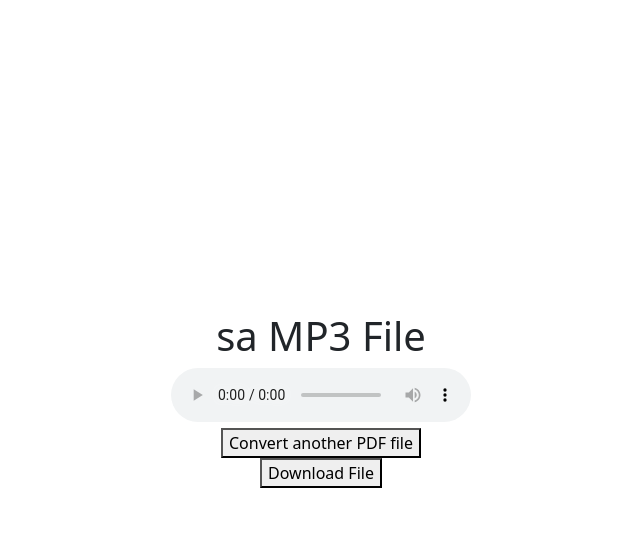
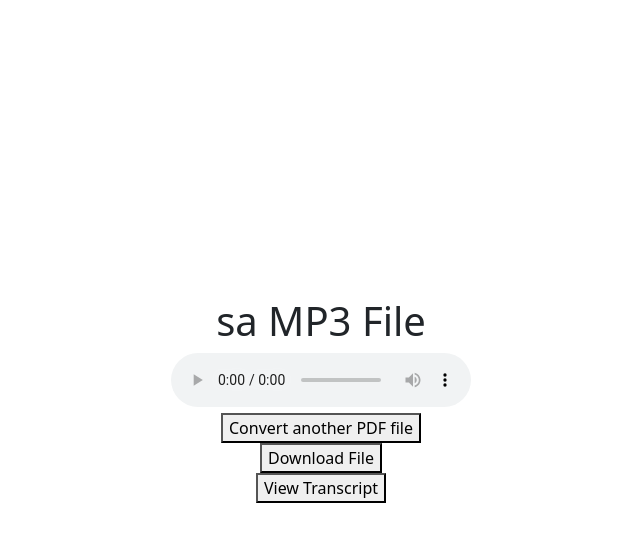
Before and after one commit to messat/python-pdfToAudio, a Flask app: a page that uses templates/mp3.html in a window 1280 px wide. Shown: the top 542 px of the page, without its empty margins (307-947 px from the left). Run offline with Flask 3, Linux system fonts and the light colour scheme; parts of the project's set-up code (start-up, migrations or seed data) failed here and were passed over; some libraries are stand-ins or nearby versions.

Commit message:
This commit adds transcript functionality which converts the MP3 audio to view as transcript

```diff
--- a/main.py
+++ b/main.py
@@ -4,6 +4,8 @@ from flask import Flask, request, render_template, flash, redirect, send_from_di
 from werkzeug.utils import secure_filename
 import os
 import time
+import speech_recognition as sr
+from pydub import AudioSegment
 from languages.languageSelect import all_languages
 from languages.accent import accents_tld
 app = Flask(__name__)
@@ -88,7 +90,6 @@ def mp3_player(name):
     return send_from_directory(app.config["AUDIO_FOLDER"], name)
 
 
-
 @app.route('/upload/<name>/delete', methods=["GET"])
 def delete_audio_file(name):
     os.remove(os.path.join(app.config['AUDIO_FOLDER'], name))
@@ -99,6 +100,33 @@ def download_audio_file(name):
     uploads = os.path.join(app.config['AUDIO_FOLDER'], name)
     return send_file(uploads, as_attachment=True)
 
+@app.route('/upload/<name>/view', methods=["GET"])
+def view_transcript(name):
+    mp3_path = os.path.join(app.config['AUDIO_FOLDER'], name)
+    wav_path = os.path.join(app.config['AUDIO_FOLDER'], name[0:-4] + '.wav')
+    sound = AudioSegment.from_mp3(mp3_path)
+    sound.export(wav_path, format='wav')
+    file_audio = sr.AudioFile(wav_path)
+
+    r = sr.Recognizer()
+
+    segment_duration = 5 * 60
+    full_transcript = ""
+    with file_audio as source:
+        duration = int(sound.duration_seconds)
+        for start in range(0, duration, segment_duration):
+            audio_text = r.record(source, duration=segment_duration)
+            try:
+                full_transcript += r.recognize_google(audio_text) + " "
+            except sr.RequestError as e:
+                print(f"API request error: {e}")
+            except sr.UnknownValueError:
+                print("Google Speech Recognition could not understand the audio")
+
+        file_name_text = name[0:-4]
+    return render_template('transcript.html', full_transcript=full_transcript, file_name_text=file_name_text)
+
+
 
 
 if __name__ == '__main__':
--- a/requirements.txt
+++ b/requirements.txt
@@ -8,6 +8,7 @@ idna==3.10
 itsdangerous==2.2.0
 Jinja2==3.1.4
 MarkupSafe==2.1.5
+pydub==0.25.1
 pyobjc==10.3.1
 pyobjc-core==10.3.1
 pyobjc-framework-Accessibility==10.3.1
@@ -165,5 +166,7 @@ pyobjc-framework-WebKit==10.3.1
 PyPDF2==3.0.1
 pyttsx3==2.98
 requests==2.32.3
+SpeechRecognition==3.11.0
+typing_extensions==4.12.2
 urllib3==2.2.3
 Werkzeug==3.0.4
--- a/templates/mp3.html
+++ b/templates/mp3.html
@@ -26,6 +26,9 @@
     <form action="/upload/{{name}}/download">
       <button>Download File</button>
     </form>
+    <form action="/upload/{{name}}/view">
+      <button>View Transcript</button>
+    </form>
 </div>
 </div>
 </div>
```
Also changed, not shown: templates/transcript.html (added, +12 -0 lines).
